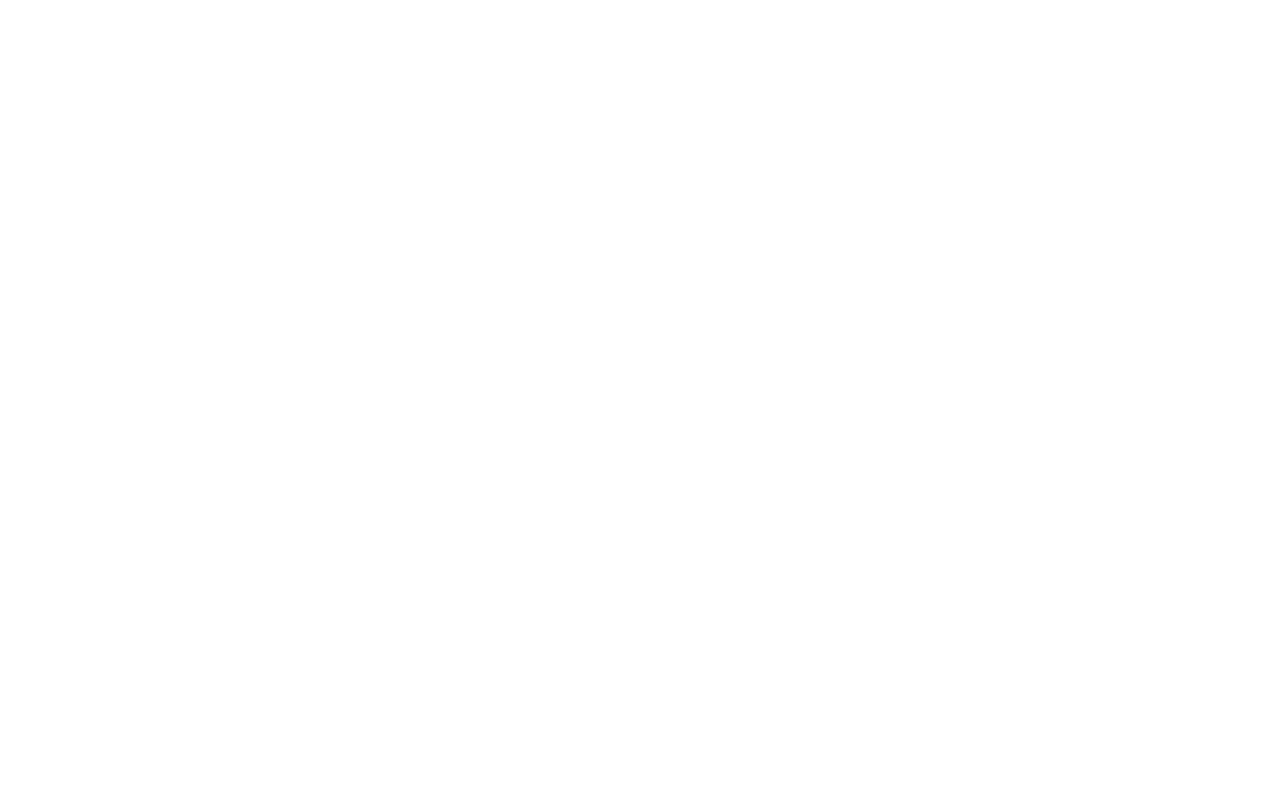
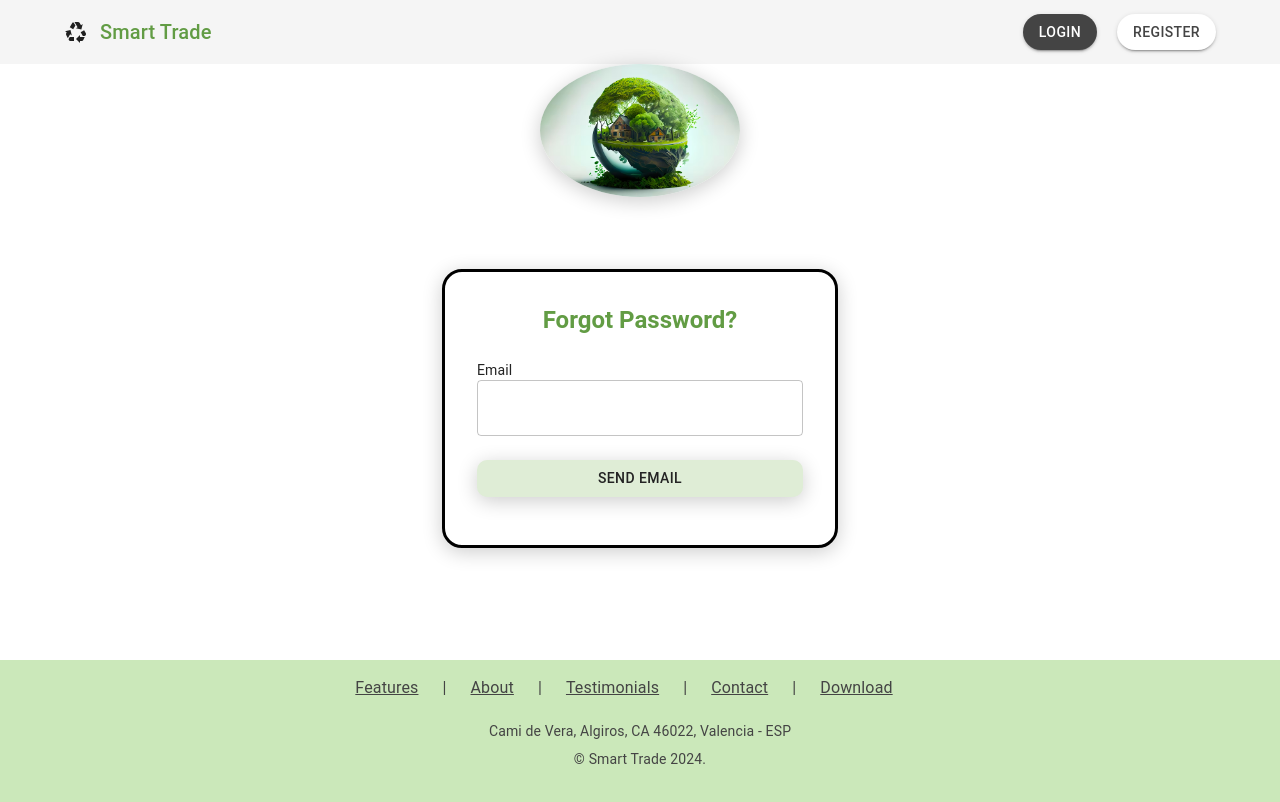
Before and after one commit to JuanArano17/FastAPI-ReactJS-SmartTrade-11.01, a React (Create React App) app in the folder Front/: page /forgotPassword in a window 1280 px wide. Shown: the top 802 px of the page. Built offline with nearby package versions, Linux system fonts and the light colour scheme.

Commit message:
ForgotPasswordPage, styles, y un par de detalles

```diff
--- a/Front/src/App.jsx
+++ b/Front/src/App.jsx
@@ -4,6 +4,8 @@
 import RegisterSelectionPage from './pages/RegisterSelectionPage';
 import RegisterSellerPage from './pages/RegisterSellerPage';
 import RegisterBuyerPage from './pages/RegisterBuyerPage';
+import LoginPage from './pages/LoginPage';
+import ForgotPasswordPage from './pages/ForgotPasswordPage';
 
 
 function App() {
@@ -12,6 +14,8 @@
       <Router>
         <Switch>
           <Route path="/home" component={HomePage} />
+          <Route path="/login" component={LoginPage} />
+          <Route path="/forgotPassword" component={ForgotPasswordPage} />
           <Route path="/register" component={RegisterSelectionPage} />
           <Route path="/registerSeller" component={RegisterSellerPage} />
           <Route path="/registerBuyer" component={RegisterBuyerPage} />
--- /dev/null
+++ b/Front/src/pages/ForgotPasswordPage.jsx
@@ -0,0 +1,79 @@
+import React, { useState } from "react";
+import {
+  Box,
+  Typography,
+  TextField,
+  Button,
+  Container,
+  Grid,
+  Paper,
+} from "@mui/material";
+import TopBar from "../components/TopBar/TopBar";
+import Footer from "../components/Footer/Footer";
+import styles from "../styles/styles";
+import img_mundo from "../images/img_mundo.png";
+
+const ForgotPasswordPage = () => {
+  const [email, setEmail] = useState("");
+
+  const handleChange = (e) => {
+    setEmail(e.target.value);
+  };
+
+  const handleSubmit = (e) => {
+    e.preventDefault();
+    // Lógica para enviar el correo electrónico de recuperación de contraseña
+  };
+
+  return (
+    <Box sx={styles.mainBox}>
+      <TopBar />
+      <img
+        src={img_mundo}
+        alt="Forgot Password"
+        style={{
+          width: "200px",
+          height: "auto",
+          marginTop: "40px",
+          marginBottom: "20px",
+          margin: "0 auto",
+          borderRadius: "50%",
+          boxShadow: "0px 4px 20px rgba(0, 0, 0, 0.2)",
+        }}
+      />
+      <Container component="main" maxWidth="xs" sx={styles.mainContainer}>
+        <Paper elevation={3} sx={styles.paperContainer}>
+          <Typography component="h1" variant="h5" sx={styles.headerText}>
+            Forgot Password?
+          </Typography>
+          <Box component="form" onSubmit={handleSubmit} sx={styles.formContainer}>
+            <Grid container spacing={2}>
+              <Grid item xs={12}>
+                <Typography variant="body2" style={{ color: "#232323", textAlign: "left" }}>
+                  Email
+                </Typography>
+                <TextField
+                  id="email"
+                  name="email"
+                  required
+                  fullWidth
+                  autoComplete="email"
+                  value={email}
+                  onChange={handleChange}
+                />
+              </Grid>
+            </Grid>
+            <Button
+              type="submit" fullWidth variant="contained" sx={styles.registerButton}
+            >
+              Send Email
+            </Button>
+          </Box>
+        </Paper>
+      </Container>
+      <Footer />
+    </Box>
+  );
+};
+
+export default ForgotPasswordPage;
--- a/Front/src/pages/HomePage.jsx
+++ b/Front/src/pages/HomePage.jsx
@@ -11,7 +11,7 @@
     return (
         <Box sx={styles.mainBox}>
             <TopBar />
-            <Container component="main" sx={{ mt: 4, mb: 4, flex: 1 }}>
+            <Container component="main" maxWidth ="xs" sx={styles.mainContainer}>
                 <Grid container spacing={3} alignItems="center" justifyContent="center">
                     <Grid item xs={12} md={8}>
                         <Typography variant="h3" align="center" gutterBottom color="#629c44">
--- a/Front/src/pages/LoginPage.jsx
+++ b/Front/src/pages/LoginPage.jsx
@@ -9,6 +9,7 @@
   Paper,
   Link,
 } from "@mui/material";
+import { useHistory } from "react-router-dom"; // Importar useHistory para la redirección
 import TopBar from "../components/TopBar/TopBar";
 import Footer from "../components/Footer/Footer";
 import styles from "../styles/styles";
@@ -20,6 +21,8 @@
     password: "",
     rememberMe: false,
   });
+
+  const history = useHistory(); // Obtener la instancia de history
 
   const handleChange = (e) => {
     const { name, value, type, checked } = e.target;
@@ -35,8 +38,12 @@
     // Lógica de envío aquí
   };
 
+  const handleForgotPasswordClick = () => {
+    history.push("/forgotPassword"); // Redirigir a la página /forgotPassword al hacer clic
+  };
+
   return (
-      <Box sx={styles.mainContainer}>
+    <Box sx={styles.mainBox}>
       <TopBar />
       <img
         src={img_mundo}
@@ -51,9 +58,9 @@
           boxShadow: "0px 4px 20px rgba(0, 0, 0, 0.2)",
         }}
       />
-        <Container component="main" maxWidth="xs">
+      <Container component="main" maxWidth="xs" sx={styles.mainContainer}>
         <Paper elevation={3} sx={styles.paperContainer}>
-            <Typography component="h1" variant="h5" color="#629c44">
+          <Typography component="h1" variant="h5" sx={styles.headerText}>
             Login
           </Typography>
           <Box component="form" onSubmit={handleSubmit} sx={styles.formContainer}>
@@ -88,7 +95,7 @@
                 />
               </Grid>
               <Grid item xs={12} sx={{ display: "flex", justifyContent: "space-between" }}>
-                  <Link href="#" variant="body2" sx={{ color: "blue" }}>
+                <Link href="/forgotPassword" variant="body2" sx={{ color: "blue" }} onClick={handleForgotPasswordClick}>
                   Forgot Password
                 </Link>
                 <label style={{ display: "flex", alignItems: "center" }}>
--- a/Front/src/pages/RegisterBuyerPage.jsx
+++ b/Front/src/pages/RegisterBuyerPage.jsx
@@ -113,7 +113,7 @@
         <Paper elevation={3} sx={styles.paperContainer}>
           <Grid container spacing={3}>
             <Grid item xs={12} sm={6}>
-              <Typography component="h1" variant="h5" color="#629c44" mb={2}>
+              <Typography component="h1" variant="h5" sx={styles.headerText}>
                 Register
               </Typography>
               <Box component="form" onSubmit={handleSubmit} sx={styles.formContainer}>
@@ -177,7 +177,7 @@
             </Grid>
             <Grid item xs={12} sm={6}>
               <Paper elevation={3} sx={{ ...styles.paperContainer, backgroundColor: "#f2f2f7" }}>
-                <Typography component="h2" variant="h6" color="#629c44" mb={2}>
+                <Typography component="h2" variant="h6" sx={styles.headerText}>
                   Enter your card information (OPTIONAL)
                 </Typography>
                 <Box component="form" onSubmit={handleSubmit} sx={styles.formContainer}>
--- a/Front/src/styles/styles.js
+++ b/Front/src/styles/styles.js
@@ -53,5 +53,14 @@
         borderStyle: 'solid',
         borderRadius: "5px",
     },
+    mainContainer:{
+        mt: 4,
+        mb: 4,
+        flex: 1
+    },
+    headerText:{
+        color:"#629c44" ,
+        fontWeight:"bold",
+    }
 }
 export default styles;
```
Lines whose indentation alone changed are shown as unchanged.
